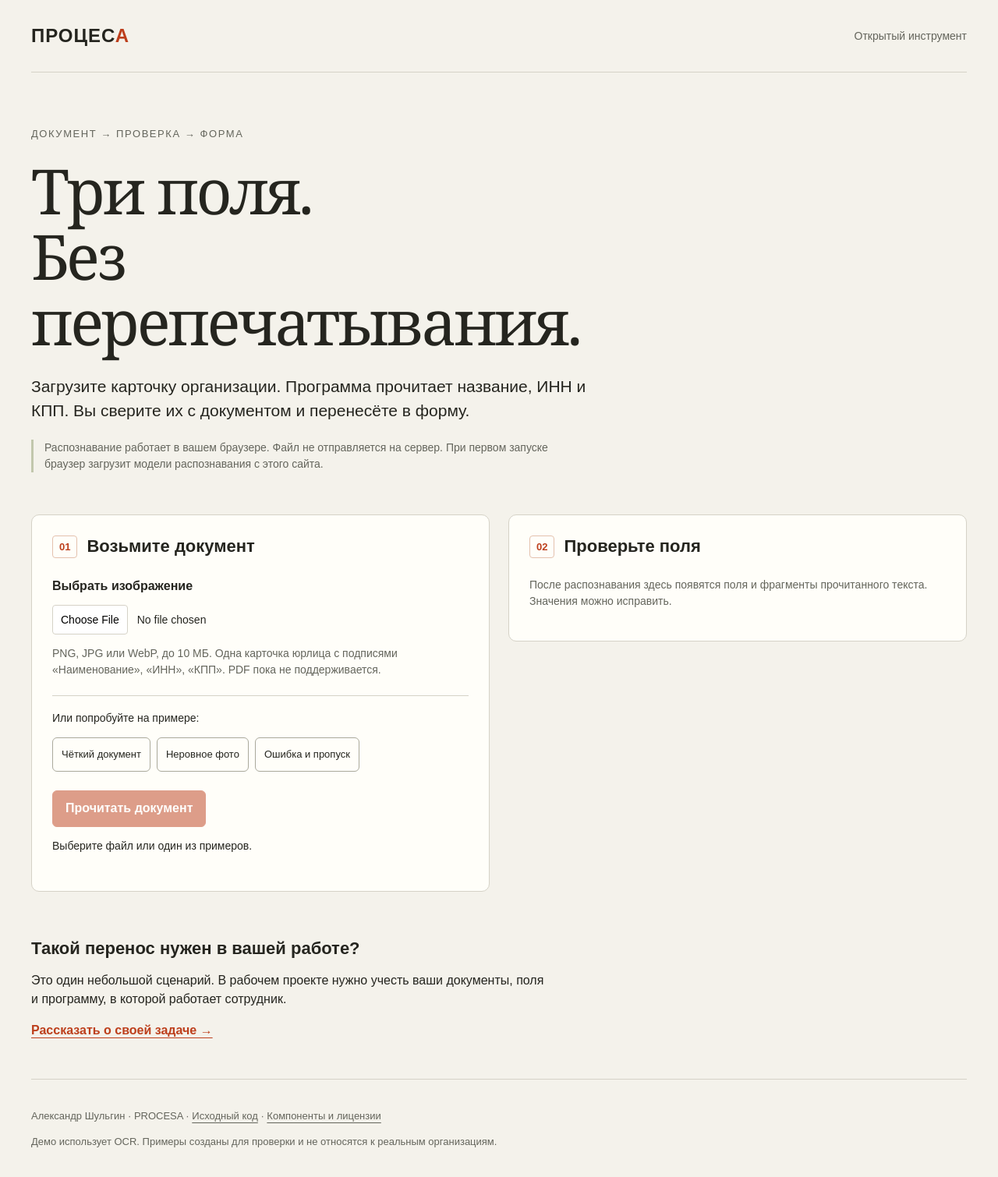
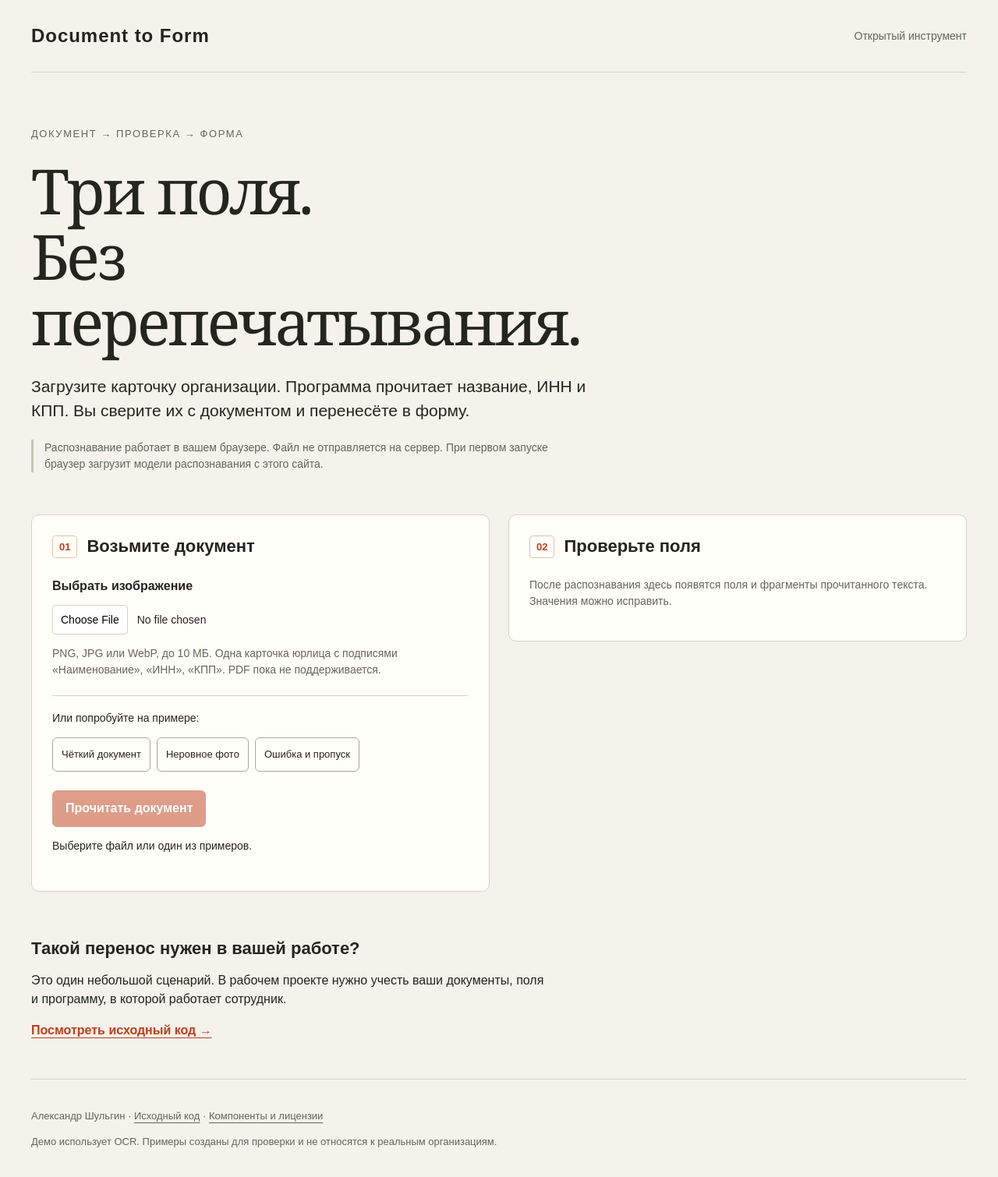
Before and after one commit to fruxxxl/document-to-form, a website built with Vite: page index.html in a window 1280 px wide. Shown: the whole page at 78% size. Built offline with nearby package versions, Linux system fonts and the light colour scheme.

Commit message:
Remove PROCESA links and promotion

```diff
--- a/index.html
+++ b/index.html
@@ -8,12 +8,11 @@
       content="Открытый пример: распознайте карточку организации, проверьте ИНН и перенесите данные в форму. Документ обрабатывается в браузере."
     />
     <meta name="theme-color" content="#f4f2eb" />
-    <title>Из документа в форму · PROCESA</title>
+    <title>Из документа в форму</title>
   </head>
   <body>
     <header class="shell masthead">
-      <a href="https://procesa.ru/" class="brand">ПРОЦЕС<span>А</span></a
-      ><span>Открытый инструмент</span>
+      <a href="https://github.com/fruxxxl/document-to-form" class="brand">Document to Form</a><span>Открытый инструмент</span>
     </header>
     <main class="shell">
       <section class="intro" aria-labelledby="title">
@@ -136,12 +135,12 @@
           Это один небольшой сценарий. В рабочем проекте нужно учесть ваши
           документы, поля и программу, в которой работает сотрудник.
         </p>
-        <a href="https://procesa.ru/contacts/">Рассказать о своей задаче →</a>
+        <a href="https://github.com/fruxxxl/document-to-form">Посмотреть исходный код →</a>
       </section>
     </main>
     <footer class="shell">
       <p>
-        Александр Шульгин · PROCESA ·
+        Александр Шульгин ·
         <a href="https://github.com/fruxxxl/document-to-form">Исходный код</a> ·
         <a href="./licenses/third-party.txt">Компоненты и лицензии</a>
       </p>
```
Also changed, not shown: README.md.
